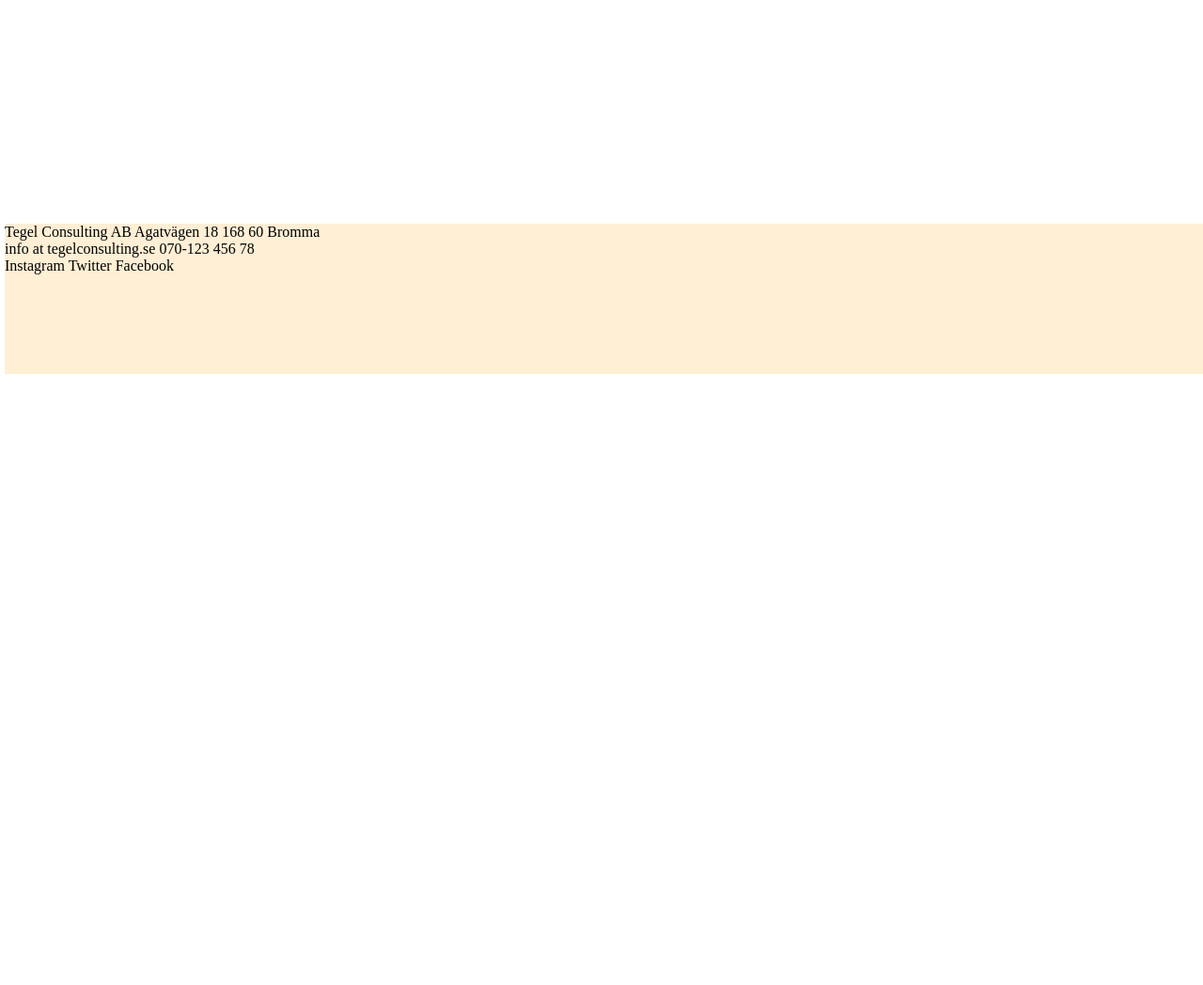
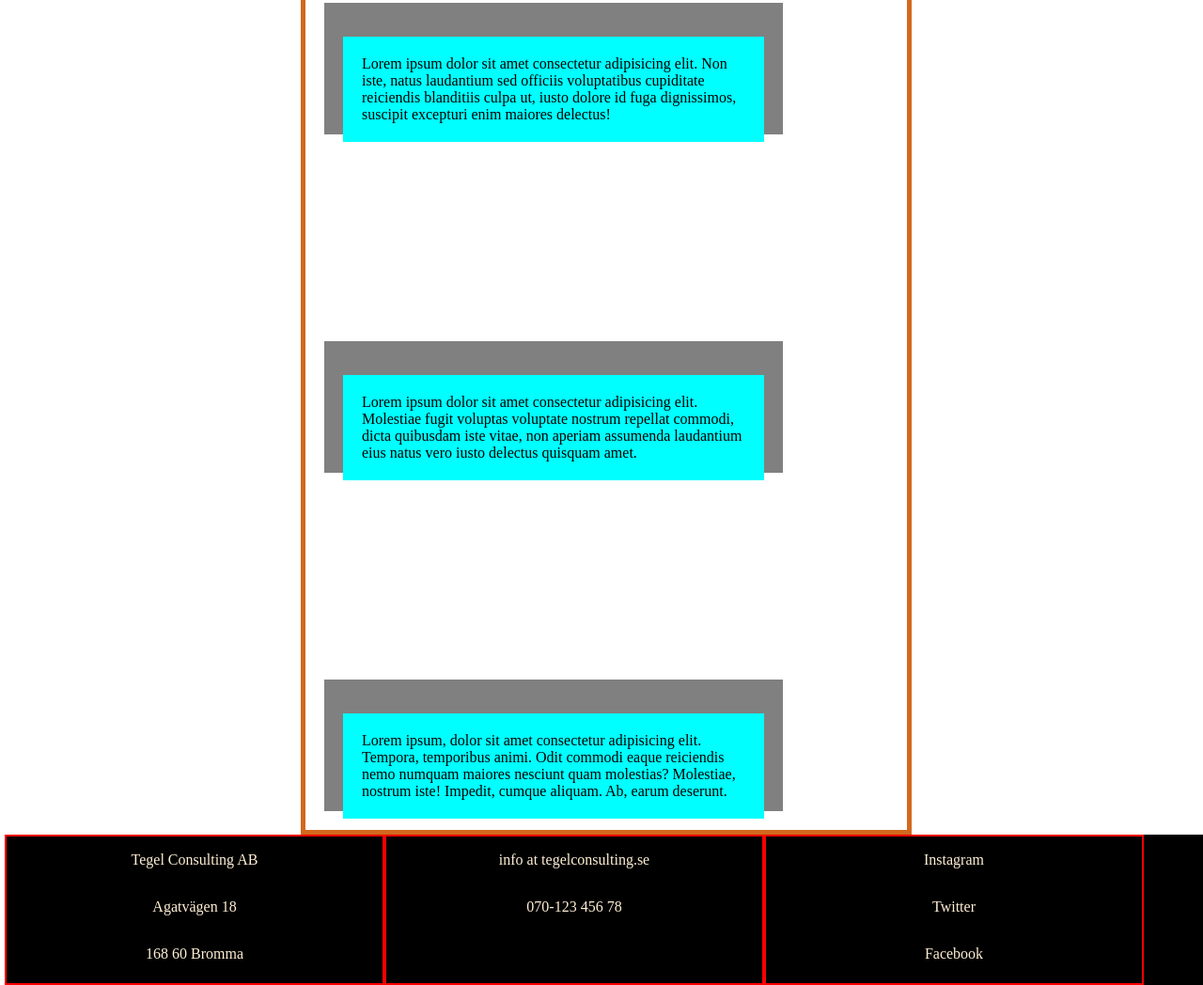
Before and after one commit to henriettajeans/Responsive-layout, a website built with Parcel: page src/index.html in a window 1280 px wide. Shown: the part 1367-2415 px from the top of the page at 94% size. Before the commit the page ends 1765 px from the top, so only its background shows below. Built offline with nearby package versions, Linux system fonts and the light colour scheme.

Commit message:
started working on this again

```diff
--- a/src/index.html
+++ b/src/index.html
@@ -44,23 +44,51 @@
           <h2>Resize window to collapse menu</h2>
         </div>
     </header>
+
     <main>
-
+        <section class="main__container">
+            <article class="main__container__box">
+                <p class="main__container__box__text">
+                    Lorem ipsum dolor sit amet, consectetur adipisicing elit. Hic, et expedita. Exercitationem, eaque esse maxime quo velit facere quasi voluptate! Dolorem cumque fuga maiores ipsum. Beatae cum laboriosam quasi ea.
+                </p>
+            </article>
+        <!-- </section>
+        <section class="main__container"> -->
+            <article class="main__container__box">
+                <p class="main__container__box__text">
+                    Lorem ipsum dolor sit amet consectetur adipisicing elit. Non iste, natus laudantium sed officiis voluptatibus cupiditate reiciendis blanditiis culpa ut, iusto dolore id fuga dignissimos, suscipit excepturi enim maiores delectus!
+                </p>
+            </article>
+        <!-- </section>
+        <section class="main__container"> -->
+            <article class="main__container__box">
+                <p class="main__container__box__text">
+                    Lorem ipsum dolor sit amet consectetur adipisicing elit. Molestiae fugit voluptas voluptate nostrum repellat commodi, dicta quibusdam iste vitae, non aperiam assumenda laudantium eius natus vero iusto delectus quisquam amet.
+                </p>
+            </article>
+        <!-- </section>
+        <section class="main__container"> -->
+            <article class="main__container__box">
+                <p class="main__container__box__text">
+                    Lorem ipsum, dolor sit amet consectetur adipisicing elit. Tempora, temporibus animi. Odit commodi eaque reiciendis nemo numquam maiores nesciunt quam molestias? Molestiae, nostrum iste! Impedit, cumque aliquam. Ab, earum deserunt.
+                </p>
+            </article>
+        </section>
     </main>
     <footer>
         <article class="footer-first">
-            <span>Tegel Consulting AB</span>
-             <span>Agatvägen 18</span>
-            <span>168 60 Bromma</span>
+            <p>Tegel Consulting AB</p>
+            <p>Agatvägen 18</p>
+            <p>168 60 Bromma</p>
         </article>
         <article class="footer-first">
-            <span>info at tegelconsulting.se</span>
-            <span>070-123 456 78</span>
+            <p>info at tegelconsulting.se</p>
+            <p>070-123 456 78</p>
         </article>
         <article class="footer-first">
-            <span>Instagram</span>
-            <span>Twitter</span>
-            <span>Facebook</span>
+            <p>Instagram</p>
+            <p>Twitter</p>
+            <p>Facebook</p>
         </article>
     </footer>
 </body>
--- a/src/scss/_mixins.scss
+++ b/src/scss/_mixins.scss
@@ -1 +1,8 @@
-//@use "variables" as v;
+@use "variables" as v;
+
+
+@mixin desktop {
+    @media screen and (min-width: v.$desktop_breakpoint) {
+        @content;
+    }
+}
--- /dev/null
+++ b/src/scss/_team.scss
@@ -0,0 +1,48 @@
+@use "variables" as v;
+@use "mixins" as m;
+
+.main__container{
+    margin: 0 auto;
+    height: 100%;
+    width: 50%;
+    display: flex;
+    //flex-wrap: wrap;
+    justify-content: center;
+    border: 5px solid chocolate;
+    display: flex;
+    flex-direction: column;
+    //align-items: inherit;
+    @include m.desktop{
+        display:flex;
+        flex-wrap: wrap;
+        justify-content: center;
+    }
+
+    &__box{
+        width: 70%;
+        height: 100px;
+        background-color: grey;
+        float: inline-start;
+        display: flex;
+        // flex-wrap: wrap;
+        justify-content: center;
+        margin: 20px;
+        padding: 20px;
+
+        margin-top: 200px;
+        @include m.desktop{
+            display:flex;
+            flex-wrap: wrap;
+            justify-content: center;
+        }
+
+
+      &__text{
+        width: 95%;
+        padding-left: 30px;
+
+        background-color: aqua;
+        padding: 20px;
+      }
+    }
+  }
--- a/src/scss/_variables.scss
+++ b/src/scss/_variables.scss
@@ -1,4 +1,4 @@
-//@use "mixins" as m;
+
 
 $bg-color: #FDFDBD;
 $tablet-breakpoint: 768px;
--- a/src/scss/index.scss
+++ b/src/scss/index.scss
@@ -1,27 +1,14 @@
 @use "variables" as v;
 @use "mixins" as m;
+@use "team";
 
 body{
-    margin: 0;
-    width: 100vw;
+    margin: 0 auto;
+    width: 100%;
     height: 100vh;
     border: 5px solid blue;
 
 
-
-    /*display:flex;
-    flex-direction:column; */
-
-    //background-image: url("../assets/negative-space-black-forest-dawn.jpg") ;
-    //background-color: v.$bg-color;
-    //background-repeat: no-repeat, repeat;
-
-    /*article{
-        width: 200px;
-        height: 50vh;
-        background-color: pink;
-        position: absolute;
-    }*/
 
 header{
   .hero-image{
@@ -35,9 +22,6 @@ header{
     -moz-background-size: cover;
     -o-background-size: cover;
   }
-  /*min-height:-100vh;
-  position: relative;
-  border: 7px solid palevioletred;*/
 
 
   .top-nav{
@@ -46,7 +30,7 @@ header{
     flex-direction: column;
     align-items: end;
     border: 2px solid yellow;;
-  }
+
     #menu-toggle{
     margin:auto;
     display: flex;
@@ -63,179 +47,10 @@ header{
       flex-direction: row;
       justify-content: end;
     }
-
-
-// Navigation Parts
-
-/*  .navigation {
-    //margin-right: 50px;
-    position: absolute;
-    display: flex;
-
-    &__checkbox {
-    display: none;
-  }
-
-  &__button {
-    background-color: v.$color-secondary-grey;
-    height: 5rem;
-    width: 5rem;
-    position: fixed;
-    top: 4rem;
-    left: 4rem;
-    border-radius: 50%;
-    z-index: 2000;
-    box-shadow: 0 1rem 3rem rgba(v.$color-black, .1);
-    text-align: center;
-    cursor: pointer;
-  }
-
-  &__background {
-    height: 4rem;
-    width: 4rem;
-    border-radius: 50%;
-    position: fixed;
-    top: 6.5rem;
-    left: 6.5rem;
-    background-image: radial-gradient(v.$color-primary-blue, v.$color-secondary-bluelight);
-    z-index: 1000;
-    transition: transform .8s cubic-bezier(0.86, 0, 0.07, 1);
-  }
-
-
-  &__nav {
-    height: 100vh;
-    position: fixed;
-    top: 0;
-    left: 0;
-    z-index: 1500;
-
-    opacity: 0;
-    width: 0;
-    transition: all .8s cubic-bezier(0.68, -0.55, 0.265, 1.55);
-  }
-
-    &__list {
-    position: absolute;
-    top: 50%;
-    left: 50%;
-    transform: translate(-50%,-50%);
-    list-style: none;
-    text-align: center;
-    width: 100%;
-  }
-
-  &__item {
-    margin: 1rem;
-  }
-
-  &__link {
-    &:link,
-    &:visited {
-      display: inline-block;
-      font-size: 3rem;
-      font-weight: 300;
-      padding: 1rem 2rem;
-      color: v.$color-white;
-      text-decoration: none;
-      text-transform: uppercase;
-      background-image: linear-gradient(120deg, transparent 0%, transparent 50%, v.$color-white 50%);
-      background-size: 220%;
-      transition: all .4s;
-
-      }
-
-      &:hover,
-      &:active {
-        background-position: 100%;
-        color: v.$color-primary-blue;
-        transform: translateX(1rem);
-      }
-  }
-
-  // Functionnality
-  &__checkbox:checked ~ &__background {
-    transform: scale(80);
-  }
-
-  &__checkbox:checked ~ &__nav {
-    opacity: 1;
-    width: 100%;
-  }
-
-  &__icon {
-    position: relative;
-    margin-top: 2,5rem;
-    margin-left: 50px;
-
-    &,
-    &::before,
-    &::after {
-        width: 3rem;
-        height: 3px;
-        background-color: v.$color-primary-dark;
-        display: inline-block;
-    }
-
-    &::before,
-    &::after {
-        content: "";
-        position: absolute;
-        left: 0;
-        transition: all .2s;
-    }
-
-    &::before { top: -.8rem; }
-    &::after { top: .8rem; }
-  }
-
-  &__button:hover &__icon::before {
-      top: -1rem;
-    }
-
-  &__button:hover &__icon::after {
-      top: 1rem;
-    }
-
-  &__checkbox:checked + &__button &__icon {
-      background-color: transparent;
-    }
-
-  &__checkbox:checked + &__button &__icon::before {
-      top: 0;
-      transform: rotate(135deg);
-    }
-
-  &__checkbox:checked + &__button &__icon::after {
-      top: 0;
-      transform: rotate(-135deg);
   }
 }
 
-*/
-}
 
-main{
-  margin: 0;
-  height: 100%;
-  width: 100vw;
-  display: flex;
-  flex-direction: column;
-  align-items: center;
-
-
-
-/*  div{
-    .background-img{
-      background-image: url("../assets/negative-space-black-forest-dawn.jpg");
-      width: 100vw;
-      height: 300px;
-      background-position: center;
-      background-repeat: no-repeat;
-      border: 3px solid purple;
-      background-size: cover;
-    } */
-  }
 
 footer{
     width: 100vw;
@@ -243,9 +58,24 @@ footer{
     background-color: (v.$color-black, .1);
     //position: absolute;
     min-height:50px;
-    background:PapayaWhip;
+    background:black;
     bottom: 10px;
     left: 0;
     right: 0;
+    display: flex;
+    flex-direction: row;
+
+    article {
+      border: 2px solid red;
+      display: flex;
+      flex-direction: column;
+      width: 400px;
+      align-items: center;
+    }
+
+      p {
+        color: papayawhip;
+
+      }
 }
 }
```
